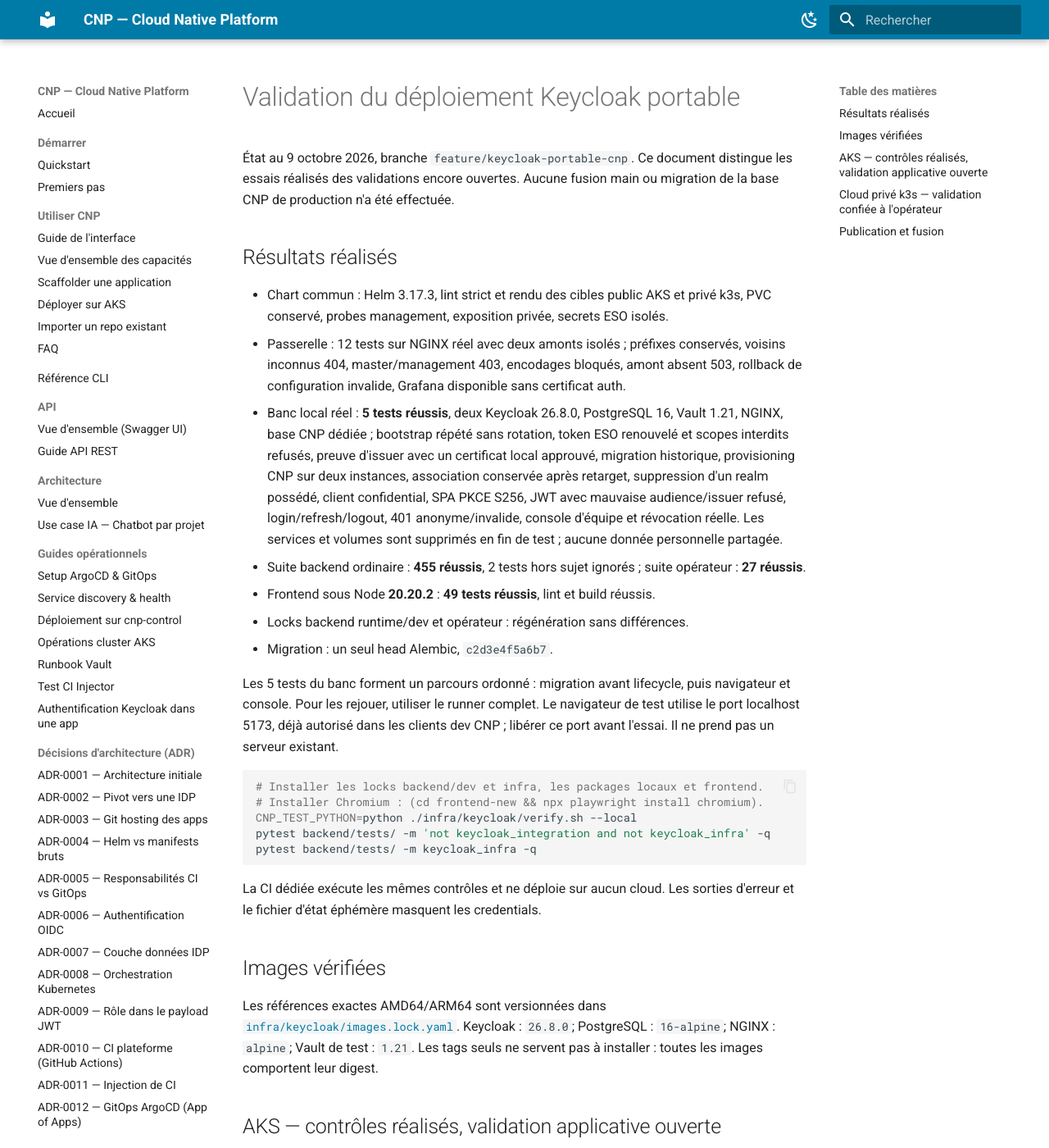
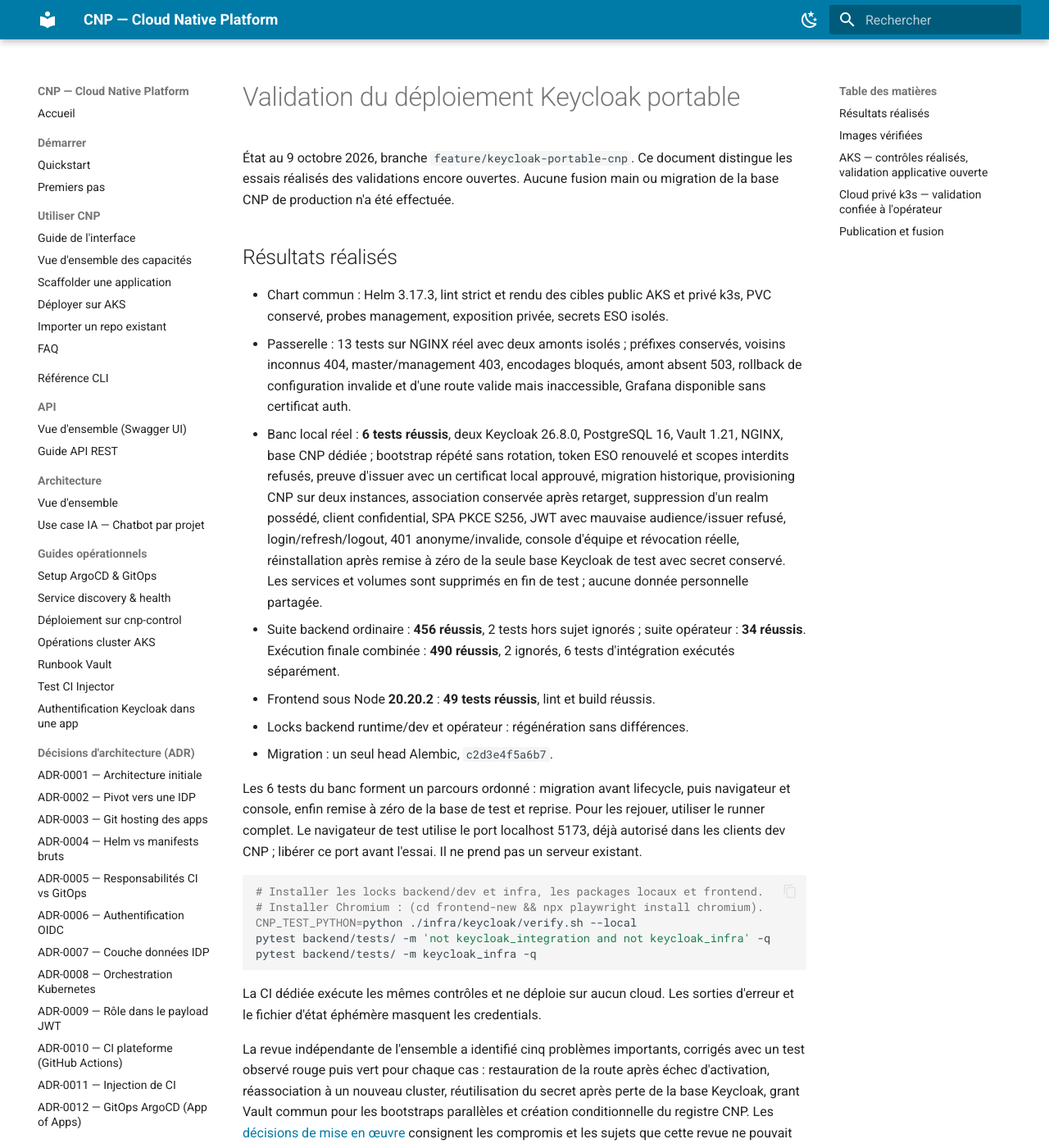
Before and after one commit to bcnvictor/cloud-native-plat4k, an MkDocs documentation site: the page built from docs/guides/keycloak-deployment-validation.md, in a window 1280 px wide and 1400 px high. Shown: the whole window at 82% size. Built offline with MkDocs 1.6.1 and Material for MkDocs 9.7.7, drawn with Linux system fonts in a browser that asks for light colours; some of the changed text lies outside the part shown.

Commit message:
fix(keycloak): preserve auth during concurrent bootstrap and recovery

```diff
--- a/docs/guides/keycloak-deployment-validation.md
+++ b/docs/guides/keycloak-deployment-validation.md
@@ -8,25 +8,30 @@
 
 - Chart commun : Helm 3.17.3, lint strict et rendu des cibles public AKS et privé
   k3s, PVC conservé, probes management, exposition privée, secrets ESO isolés.
-- Passerelle : 12 tests sur NGINX réel avec deux amonts isolés ; préfixes conservés,
+- Passerelle : 13 tests sur NGINX réel avec deux amonts isolés ; préfixes conservés,
   voisins inconnus 404, master/management 403, encodages bloqués, amont absent 503,
-  rollback de configuration invalide, Grafana disponible sans certificat auth.
-- Banc local réel : **5 tests réussis**, deux Keycloak 26.8.0, PostgreSQL 16,
+  rollback de configuration invalide et d'une route valide mais inaccessible,
+  Grafana disponible sans certificat auth.
+- Banc local réel : **6 tests réussis**, deux Keycloak 26.8.0, PostgreSQL 16,
   Vault 1.21, NGINX, base CNP dédiée ; bootstrap répété sans rotation, token ESO
   renouvelé et scopes interdits refusés, preuve d'issuer avec un certificat local
   approuvé, migration historique, provisioning CNP sur deux instances, association
   conservée après retarget, suppression d'un realm possédé, client confidential,
   SPA PKCE S256, JWT avec mauvaise audience/issuer refusé, login/refresh/logout,
-  401 anonyme/invalide, console d'équipe et révocation réelle. Les services et
+  401 anonyme/invalide, console d'équipe et révocation réelle, réinstallation
+  après remise à zéro de la seule base Keycloak de test avec secret conservé.
+  Les services et
   volumes sont supprimés en fin de test ; aucune donnée personnelle partagée.
-- Suite backend ordinaire : **455 réussis**, 2 tests hors sujet ignorés ;
-  suite opérateur : **27 réussis**.
+- Suite backend ordinaire : **456 réussis**, 2 tests hors sujet ignorés ;
+  suite opérateur : **34 réussis**. Exécution finale combinée : **490 réussis**,
+  2 ignorés, 6 tests d'intégration exécutés séparément.
 - Frontend sous Node **20.20.2** : **49 tests réussis**, lint et build réussis.
 - Locks backend runtime/dev et opérateur : régénération sans différences.
 - Migration : un seul head Alembic, `c2d3e4f5a6b7`.
 
-Les 5 tests du banc forment un parcours ordonné : migration avant lifecycle,
-puis navigateur et console. Pour les rejouer, utiliser le runner complet.
+Les 6 tests du banc forment un parcours ordonné : migration avant lifecycle,
+puis navigateur et console, enfin remise à zéro de la base de test et reprise.
+Pour les rejouer, utiliser le runner complet.
 Le navigateur de test utilise le port localhost 5173, déjà autorisé dans les
 clients dev CNP ; libérer ce port avant l'essai. Il ne prend pas un serveur existant.
 
@@ -40,6 +45,14 @@
 
 La CI dédiée exécute les mêmes contrôles et ne déploie sur aucun cloud.
 Les sorties d'erreur et le fichier d'état éphémère masquent les credentials.
+
+La revue indépendante de l'ensemble a identifié cinq problèmes importants,
+corrigés avec un test observé rouge puis vert pour chaque cas : restauration
+de la route après échec d'activation, réassociation à un nouveau cluster,
+réutilisation du secret après perte de la base Keycloak, grant Vault commun
+pour les bootstraps parallèles et création conditionnelle du registre CNP.
+Les [décisions de mise en œuvre](keycloak-implementation-decisions.md) consignent
+les compromis et les sujets que cette revue ne pouvait pas valider.
 
 ## Images vérifiées
 
```
Also changed, not shown: docs/guides/keycloak-implementation-decisions.md (added, +63 -0 lines), docs/superpowers/plans/2026-10-09-keycloak-portable-cnp.md (+8 -0 lines), infra/keycloak/README.md (+28 -3 lines), 14 other files.
